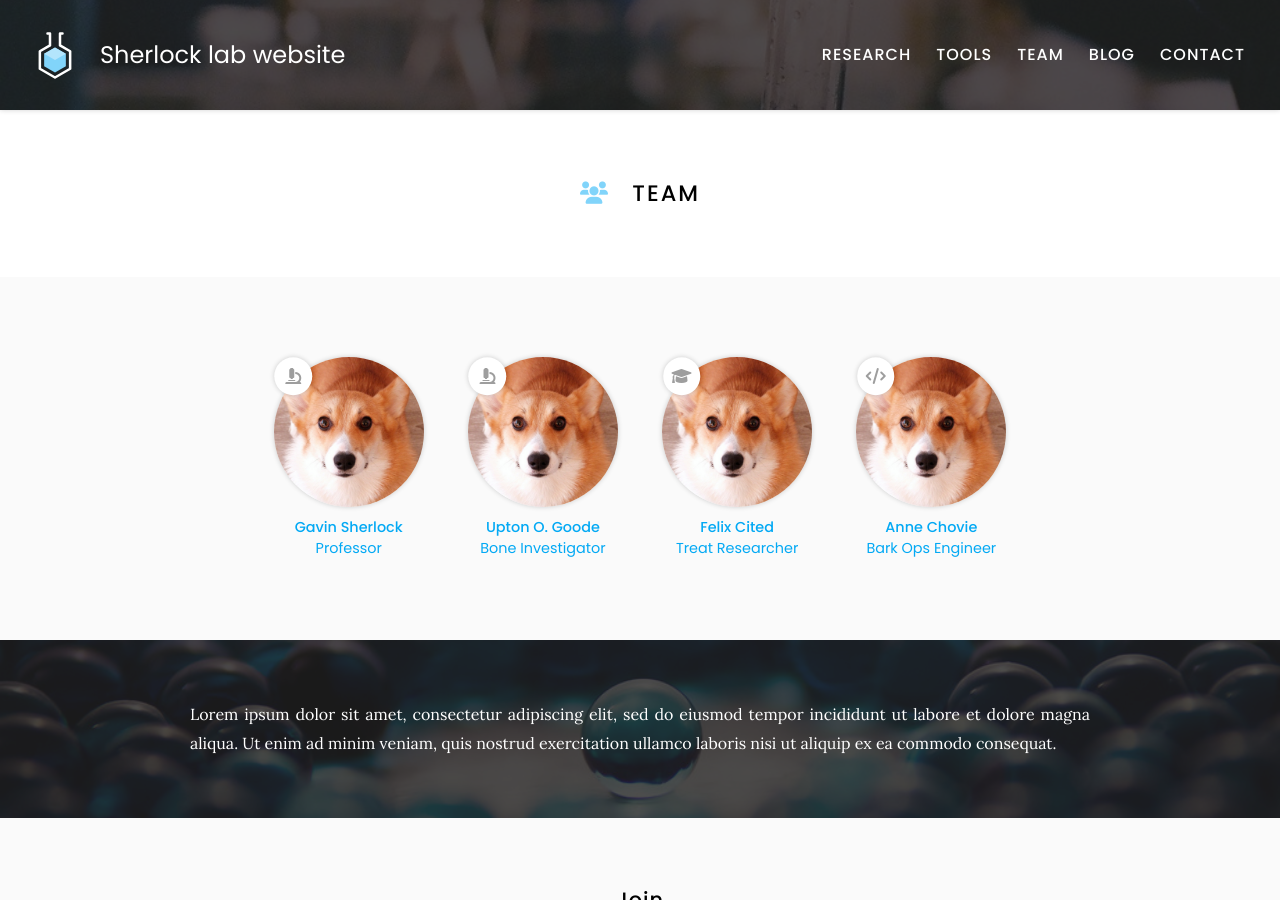
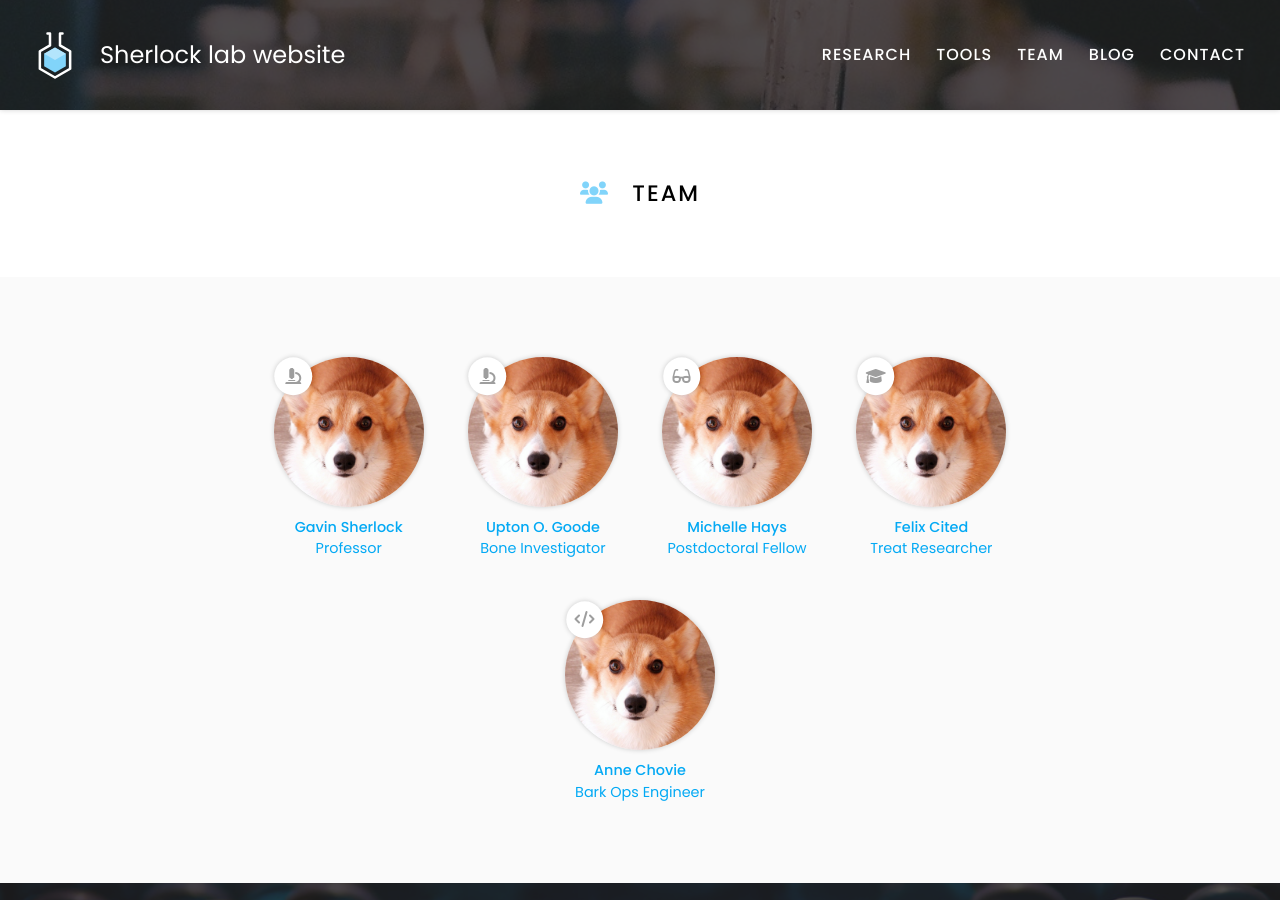
Before and after one commit to gsherloc/sherlock_lab, a Jekyll site: the page built from team/index.md, in a window 1280 px wide and 900 px high. Built offline with Jekyll 4.4.1, drawn with Linux system fonts in a browser that asks for light colours; part of the change alters nothing that is shown.

```diff
--- a/team/index.md
+++ b/team/index.md
@@ -14,6 +14,12 @@ nav:
   data="members"
   component="portrait"
   filters="role: pi"
+%}
+{%
+  include list.html
+  data="members"
+  component="portrait"
+  filters="role: postdoc"
 %}
 {%
   include list.html
```
